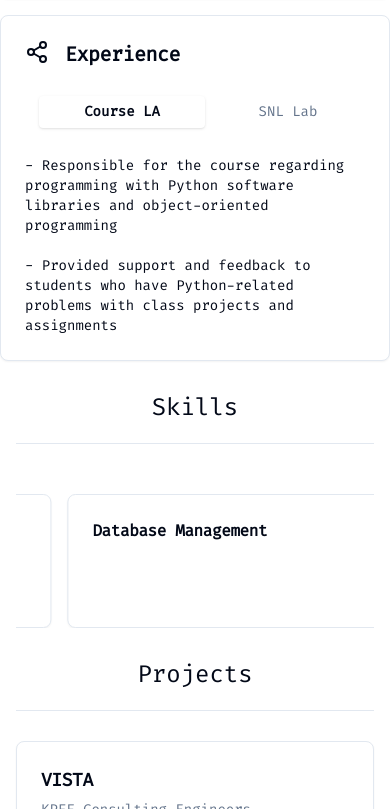
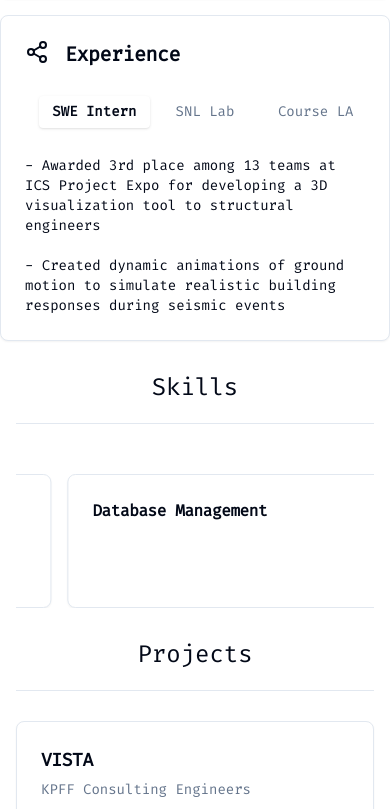
Before and after one commit to jamesxxz/portfolio, a Next.js app: page / in a window 390 px wide. Shown: the part 1475-2284 px from the top of the page. Built offline with nearby package versions, Linux system fonts and the light colour scheme; some icons are missing.

Commit message:
update about

```diff
--- a/src/app/about.tsx
+++ b/src/app/about.tsx
@@ -43,30 +43,32 @@ export default function About() {
             </CardTitle>
           </CardHeader>
           <CardContent>
-            <Tabs defaultValue="LA" className="flex flex-col lg:flex-row">
+            <Tabs defaultValue="KPFF" className="flex flex-col lg:flex-row">
               <div>
                 <TabsList className="lg:w-[100px] w-full lg:h-[80px] h-auto ml-[10px] flex lg:flex-col flex-row">
-                  <TabsTrigger className="lg:w-[120px] w-full" value="LA">
-                    Course LA
+                  <TabsTrigger className="lg:w-[120px] w-full" value="KPFF">
+                    SWE Intern
                   </TabsTrigger>
                   <TabsTrigger className="lg:w-[120px] w-full" value="SNL-Lab">
                     SNL Lab
+                  </TabsTrigger>
+                  <TabsTrigger className="lg:w-[120px] w-full" value="LA">
+                    Course LA
                   </TabsTrigger>
                 </TabsList>
               </div>
 
               <div className="lg:ml-[50px] ml-0 mt-4 lg:mt-0">
-                <TabsContent value="LA" className="text-sm">
+                <TabsContent value="KPFF" className="text-sm">
                   <ul>
                     <li>
-                      - Responsible for the course regarding programming with
-                      Python software libraries and object-oriented programming
+                      - Awarded 3rd place among 13 teams at ICS Project Expo for
+                      developing a 3D visualization tool to structural engineers
                     </li>
                     <br />
                     <li>
-                      - Provided support and feedback to students who have
-                      Python-related problems with class projects and
-                      assignments
+                      - Created dynamic animations of ground motion to simulate
+                      realistic building responses during seismic events
                     </li>
                   </ul>
                 </TabsContent>
@@ -84,6 +86,20 @@ export default function About() {
                     </li>
                   </ul>
                 </TabsContent>
+                <TabsContent value="LA" className="text-sm">
+                  <ul>
+                    <li>
+                      - Responsible for the course regarding programming with
+                      Python software libraries and object-oriented programming
+                    </li>
+                    <br />
+                    <li>
+                      - Provided support and feedback to students who have
+                      Python-related problems with class projects and
+                      assignments
+                    </li>
+                  </ul>
+                </TabsContent>
               </div>
             </Tabs>
           </CardContent>
--- a/src/app/project.tsx
+++ b/src/app/project.tsx
@@ -32,7 +32,7 @@ export default function Projects() {
             <CardContent className="text-sm mt-[-15px]">
               An cross-platform desktop application using Godot Engine to
               visualize structural building models under earthquake simulations,
-              thereby enhancing engineering workflows.
+              thereby enhancing engineering workflows
             </CardContent>
           </Card>
           <div className="relative w-full h-[200px] z-10 md:w-[600px] mb-[30px]">
```
